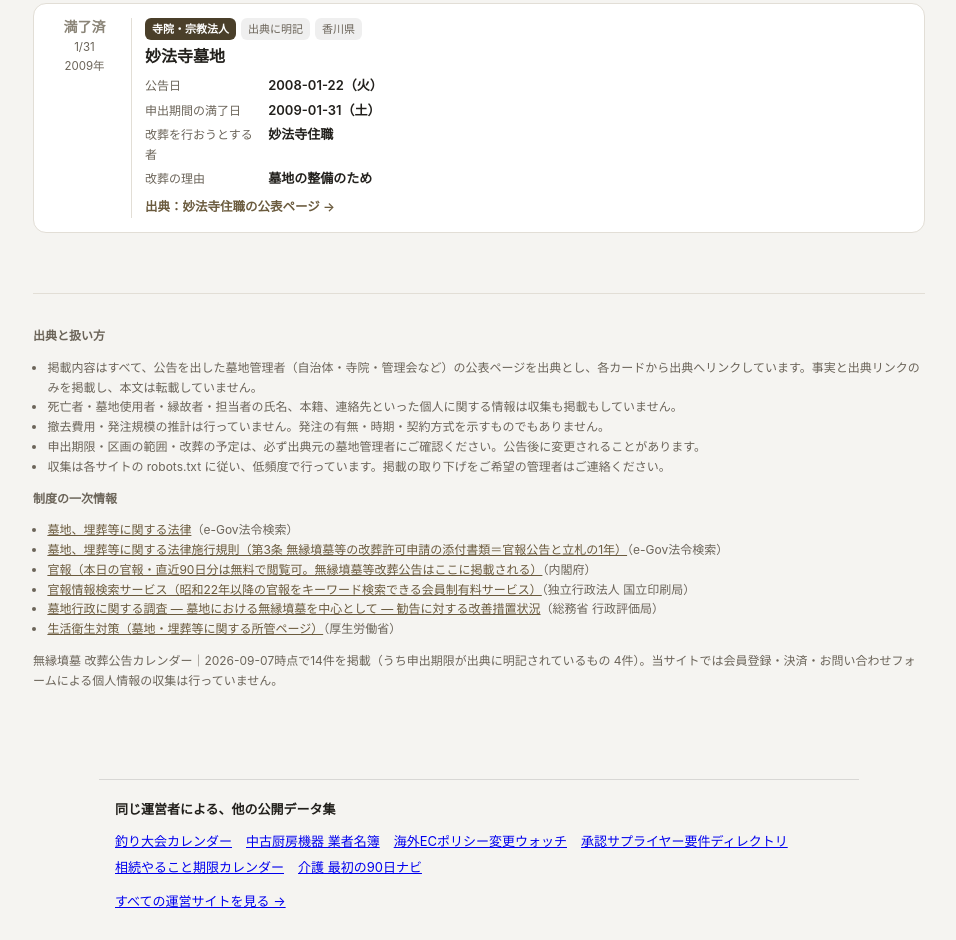
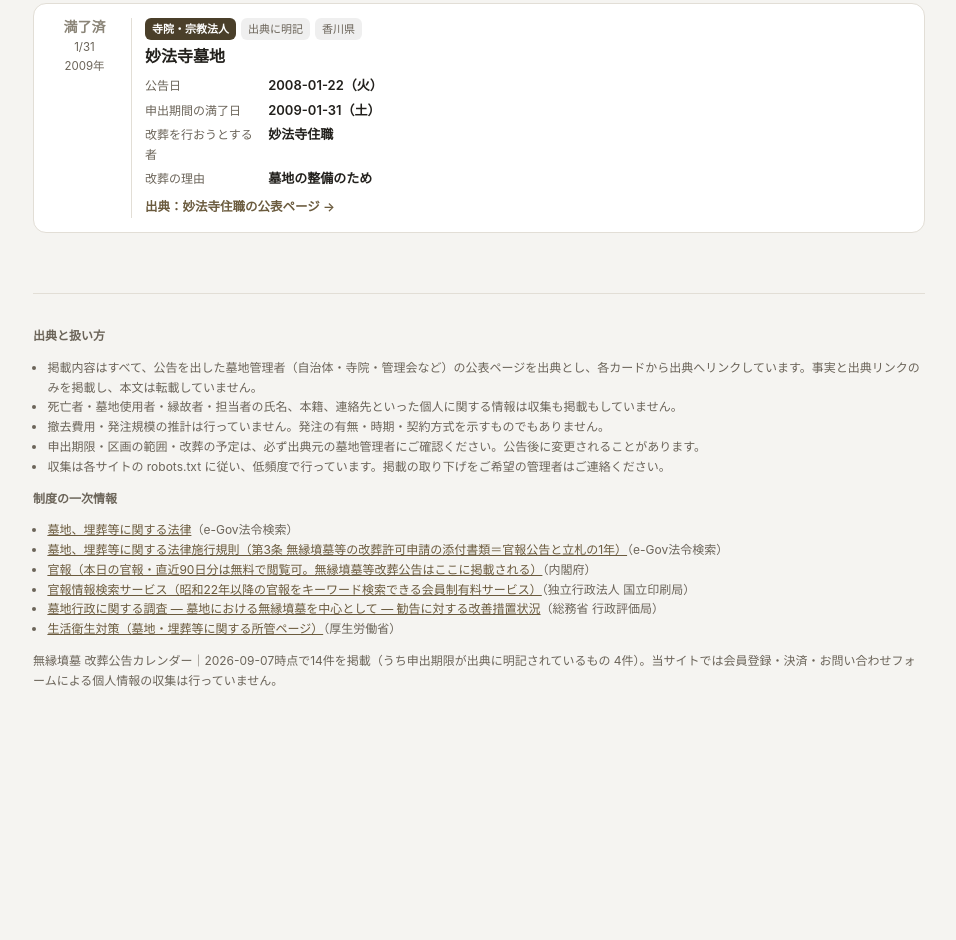
Before and after one commit to Jun-Ikeda-Jun/muen-funbo-koukoku-calendar, a plain HTML site: page index.html in a window 1280 px wide. Shown: the part 3678-4618 px from the top of the page, without its empty margins (161-1117 px from the left). After the commit the page ends 4427 px from the top, so only its background shows below. Drawn offline with Linux system fonts and the light colour scheme.

Commit message:
publish: 2026-09-17

```diff
--- a/index.html
+++ b/index.html
@@ -396,9 +396,4 @@ footer a{color:var(--ac)}
 <script data-goatcounter="https://junikeda.goatcounter.com/count"
         async src="//gc.zgo.at/count.js"></script>
 
-<nav class="sister" style="max-width:760px;margin:30px auto 10px;padding:16px;border-top:1px solid rgba(128,128,128,.25);font-size:13px;line-height:2">
-  <div style="font-weight:700;margin-bottom:6px">同じ運営者による、他の公開データ集</div>
-  <a href="https://jun-ikeda-jun.github.io/tsuri-taikai-calendar/" style="margin-right:14px;white-space:nowrap">釣り大会カレンダー</a><a href="https://jun-ikeda-jun.github.io/used-kitchen-equipment-dealers/" style="margin-right:14px;white-space:nowrap">中古厨房機器 業者名簿</a><a href="https://jun-ikeda-jun.github.io/overseas-ec-policy-watch/" style="margin-right:14px;white-space:nowrap">海外ECポリシー変更ウォッチ</a><a href="https://jun-ikeda-jun.github.io/supplier-qualification-directory/" style="margin-right:14px;white-space:nowrap">承認サプライヤー要件ディレクトリ</a><a href="https://jun-ikeda-jun.github.io/sozoku-kigen-calendar/" style="margin-right:14px;white-space:nowrap">相続やること期限カレンダー</a><a href="https://jun-ikeda-jun.github.io/kaigo-90days-navi/" style="margin-right:14px;white-space:nowrap">介護 最初の90日ナビ</a>
-  <div style="margin-top:8px"><a href="https://jun-ikeda-jun.github.io/">すべての運営サイトを見る →</a></div>
-</nav>
 </body></html>
```
